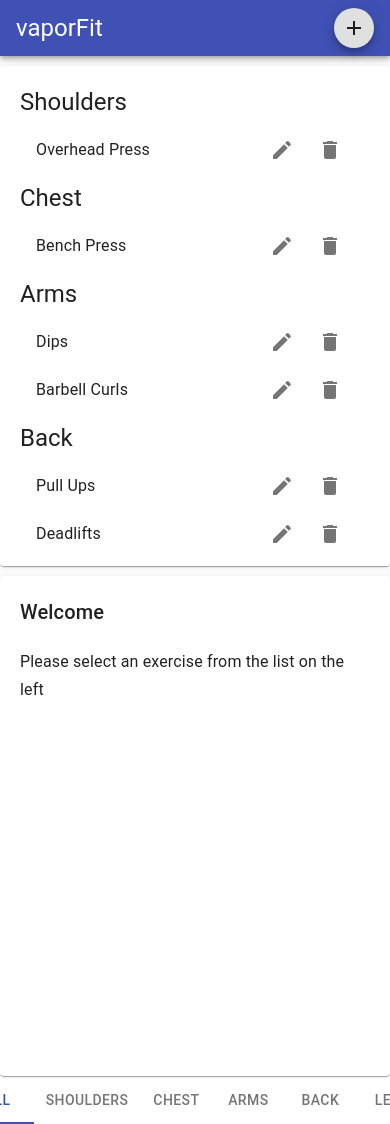
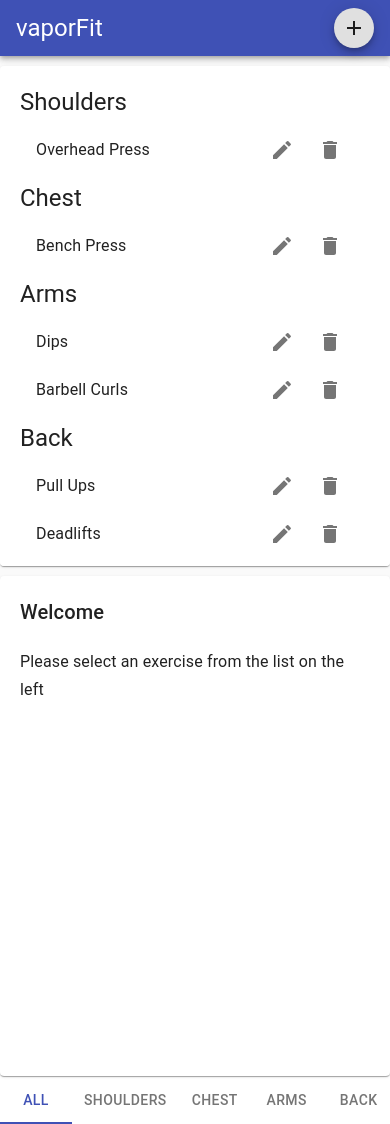
Before and after one commit to MuhammedAO/vaporfit, a React (Create React App) app: page / in a window 390 px wide. Built offline with nearby package versions, Linux system fonts and the light colour scheme.

Commit message:
Responsive ~

```diff
--- a/src/Components/Layouts/Footer.js
+++ b/src/Components/Layouts/Footer.js
@@ -2,8 +2,9 @@ import React from 'react'
 import Paper from '@material-ui/core/Paper';
 import Tabs from '@material-ui/core/Tabs';
 import Tab from '@material-ui/core/Tab';
+import { withWidth } from '@material-ui/core'
 
-export default function Footer({muscles, category, onSelect}) {
+export default withWidth()(function Footer({muscles, category, onSelect, width}) {
   const index = category ? muscles.findIndex(muscles => muscles === category) + 1 : 0
 
  const onIndexSelect = (e,index) => onSelect(index === 0 ? '' : muscles[index -1 ])
@@ -14,8 +15,8 @@ export default function Footer({muscles, category, onSelect}) {
     onChange={onIndexSelect}
     indicatorColor="primary"
     textColor="primary"
-    centered
-    aria-label="disabled tabs example"
+    centered={width !== 'xs'}
+    // scrollable={width === 'xs'}
   >
   <Tab label="All"/>
   {muscles.map(muscle =>
@@ -24,4 +25,4 @@ export default function Footer({muscles, category, onSelect}) {
   </Tabs>
 </Paper>
     )
-}
+})
```
